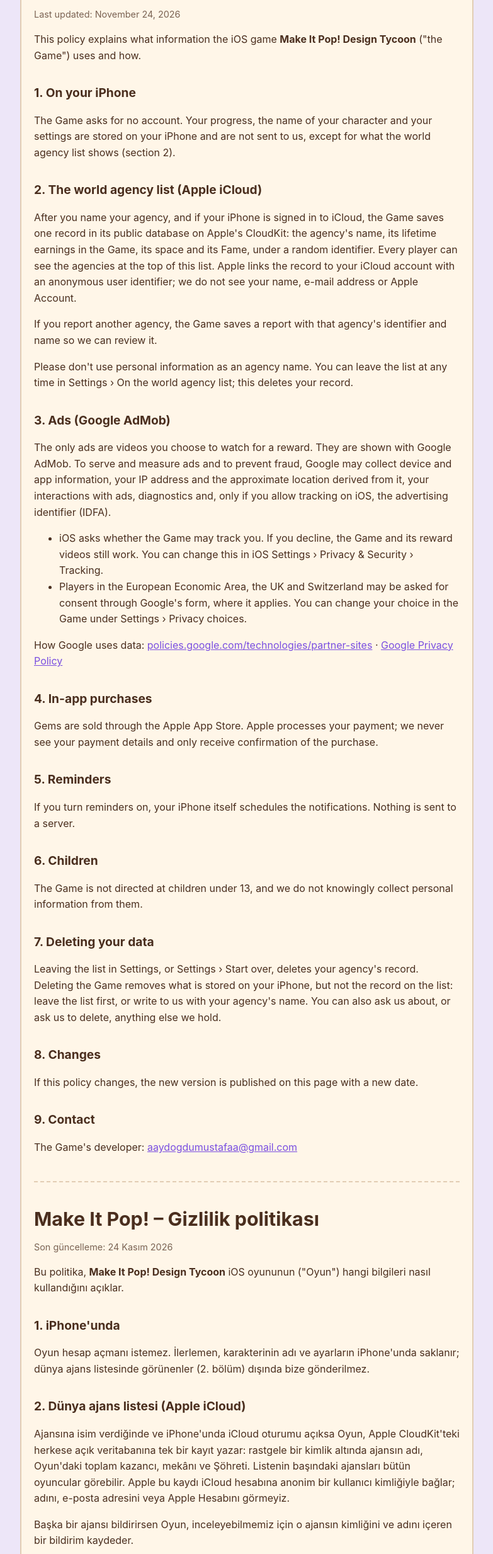
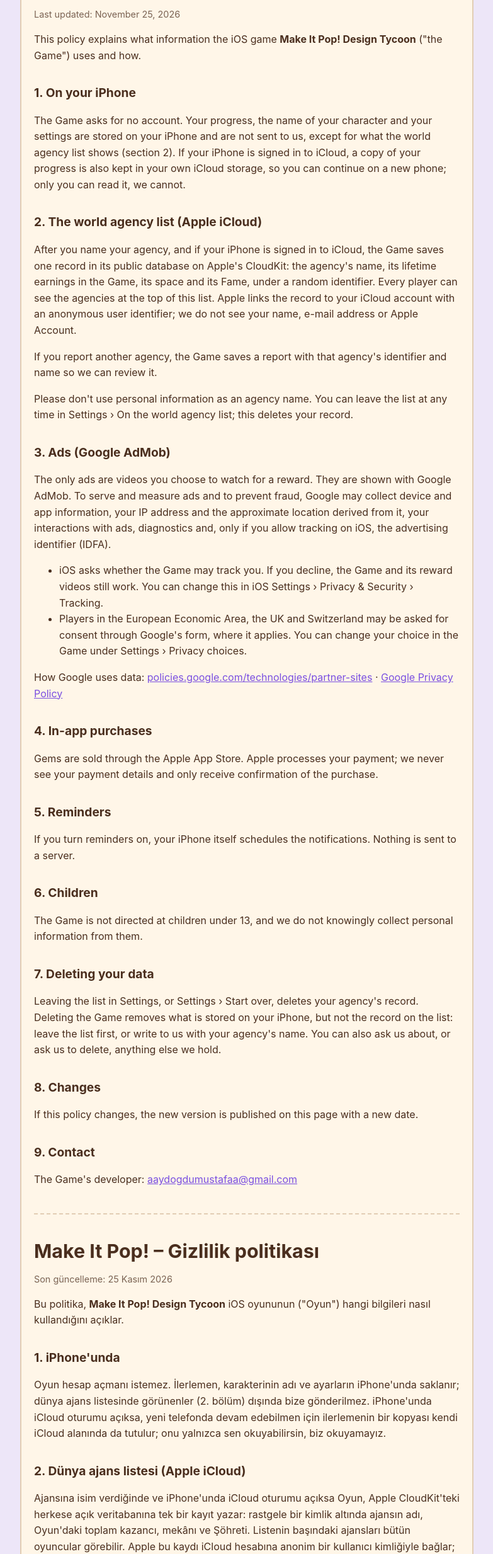
Before and after one commit to mustafAydogduuu/mustafAydogduuu.github.io, a plain HTML site: page makeitpop/privacy.html in a window 1280 px wide. Shown: the part 119-2586 px from the top of the page at 63% size, without its empty margins (248-1031 px from the left). Drawn offline with Linux system fonts and the light colour scheme.

Commit message:
Add files via upload

```diff
--- a/makeitpop/privacy.html
+++ b/makeitpop/privacy.html
@@ -13,11 +13,11 @@
 
   <section id="en">
     <h1>Make It Pop! – Privacy policy</h1>
-    <p class="muted">Last updated: November 24, 2026</p>
+    <p class="muted">Last updated: November 25, 2026</p>
     <p>This policy explains what information the iOS game <strong>Make It Pop! Design Tycoon</strong> ("the Game") uses and how.</p>
 
     <h2>1. On your iPhone</h2>
-    <p>The Game asks for no account. Your progress, the name of your character and your settings are stored on your iPhone and are not sent to us, except for what the world agency list shows (section 2).</p>
+    <p>The Game asks for no account. Your progress, the name of your character and your settings are stored on your iPhone and are not sent to us, except for what the world agency list shows (section 2). If your iPhone is signed in to iCloud, a copy of your progress is also kept in your own iCloud storage, so you can continue on a new phone; only you can read it, we cannot.</p>
 
     <h2>2. The world agency list (Apple iCloud)</h2>
     <p>After you name your agency, and if your iPhone is signed in to iCloud, the Game saves one record in its public database on Apple's CloudKit: the agency's name, its lifetime earnings in the Game, its space and its Fame, under a random identifier. Every player can see the agencies at the top of this list. Apple links the record to your iCloud account with an anonymous user identifier; we do not see your name, e-mail address or Apple Account.</p>
@@ -55,11 +55,11 @@
 
   <section id="tr" lang="tr">
     <h1>Make It Pop! – Gizlilik politikası</h1>
-    <p class="muted">Son güncelleme: 24 Kasım 2026</p>
+    <p class="muted">Son güncelleme: 25 Kasım 2026</p>
     <p>Bu politika, <strong>Make It Pop! Design Tycoon</strong> iOS oyununun ("Oyun") hangi bilgileri nasıl kullandığını açıklar.</p>
 
     <h2>1. iPhone'unda</h2>
-    <p>Oyun hesap açmanı istemez. İlerlemen, karakterinin adı ve ayarların iPhone'unda saklanır; dünya ajans listesinde görünenler (2. bölüm) dışında bize gönderilmez.</p>
+    <p>Oyun hesap açmanı istemez. İlerlemen, karakterinin adı ve ayarların iPhone'unda saklanır; dünya ajans listesinde görünenler (2. bölüm) dışında bize gönderilmez. iPhone'unda iCloud oturumu açıksa, yeni telefonda devam edebilmen için ilerlemenin bir kopyası kendi iCloud alanında da tutulur; onu yalnızca sen okuyabilirsin, biz okuyamayız.</p>
 
     <h2>2. Dünya ajans listesi (Apple iCloud)</h2>
     <p>Ajansına isim verdiğinde ve iPhone'unda iCloud oturumu açıksa Oyun, Apple CloudKit'teki herkese açık veritabanına tek bir kayıt yazar: rastgele bir kimlik altında ajansın adı, Oyun'daki toplam kazancı, mekânı ve Şöhreti. Listenin başındaki ajansları bütün oyuncular görebilir. Apple bu kaydı iCloud hesabına anonim bir kullanıcı kimliğiyle bağlar; adını, e-posta adresini veya Apple Hesabını görmeyiz.</p>
```
